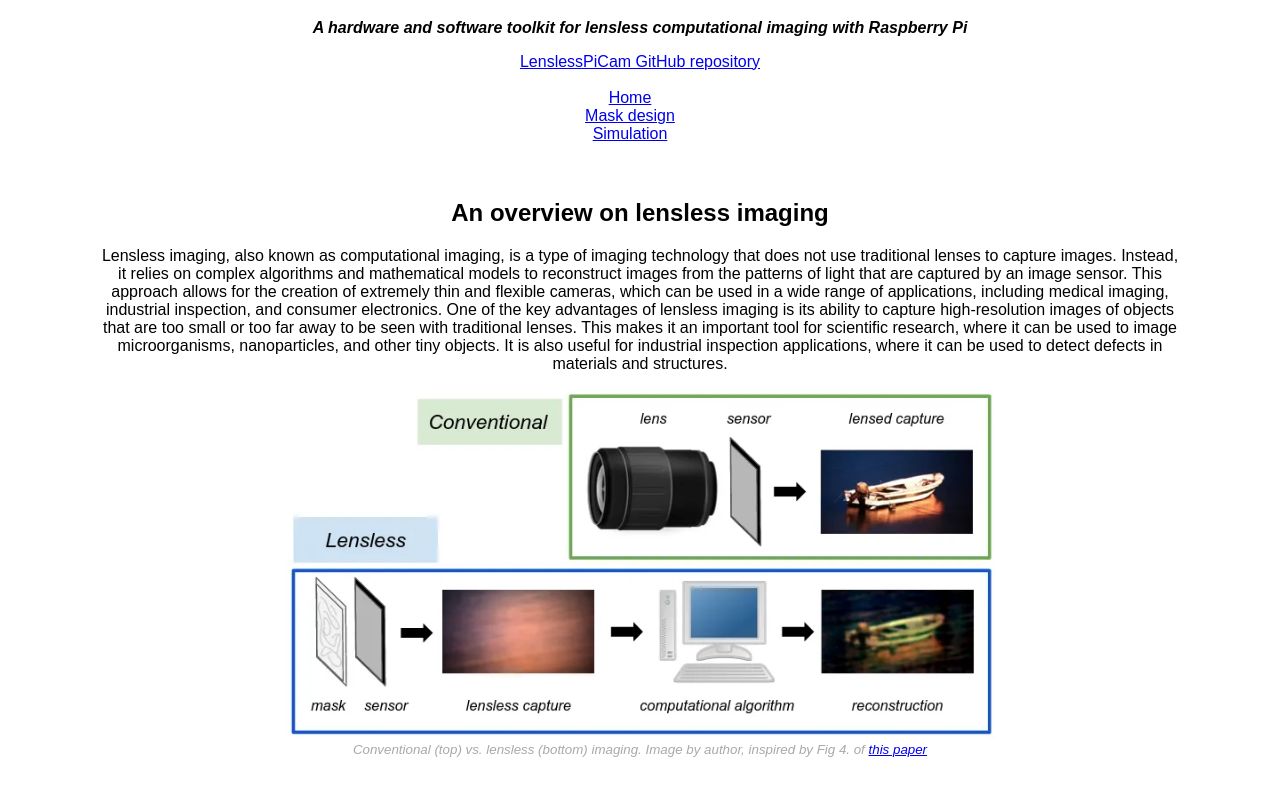
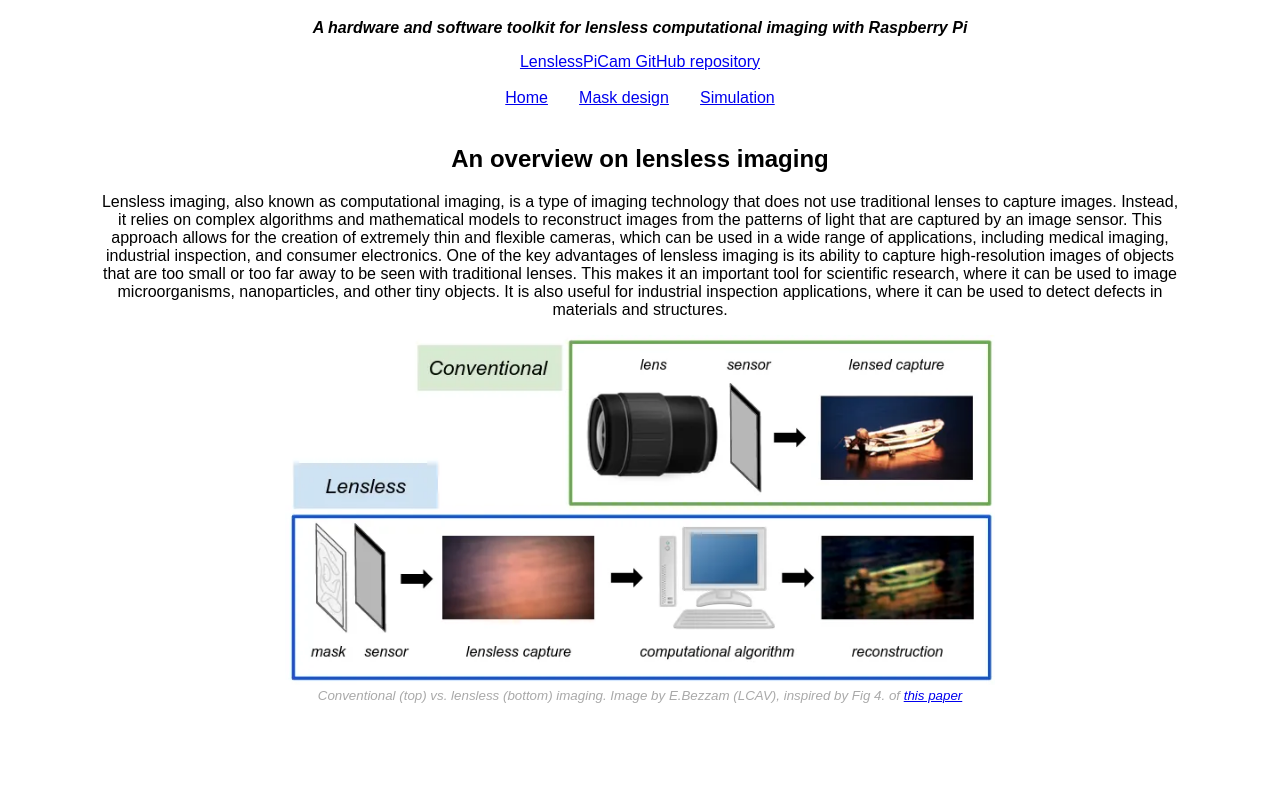
Before and after one commit to AF-55/LenslessPiCam.github.io, a plain HTML site: page index.html in a window 1280 px wide. Shown: the part 231-1026 px from the top of the page. Drawn offline with nearby package versions, Linux system fonts and the light colour scheme; some packages are replaced by stand-ins of ours.

Commit message:
spacing between page links

```diff
--- a/index.html
+++ b/index.html
@@ -48,8 +48,9 @@
     Click <a href="https://github.com/LCAV/LenslessPiCam">here</a> to take a look at the LenslessPiCam GitHub repository.
     -->
     <br><br>
-    <div style="margin-right: 20px;"><a href="/LenslessPiCamWeb/index.html">Home</a></div> <div style="margin-right: 20px;"><a href="/LenslessPiCamWeb/masks.html">Mask design</a></div> <div style="margin-right: 20px;"><a href="/LenslessPiCamWeb/simulation.html">Simulation</a></div>
-    <!--<a href="/LenslessPiCamWeb/index.html">Home</a> &nbsp;&nbsp; <a href="/LenslessPiCamWeb/masks.html">Mask design</a> &nbsp;&nbsp; <a href="/LenslessPiCamWeb/simulation.html">Simulation</a>-->
+    <a href="/LenslessPiCamWeb/index.html">Home</a> &nbsp;&nbsp;&nbsp;&nbsp;&nbsp;
+    <a href="/LenslessPiCamWeb/masks.html">Mask design</a> &nbsp;&nbsp;&nbsp;&nbsp;&nbsp;
+    <a href="/LenslessPiCamWeb/simulation.html">Simulation</a>
     <br><br>
 
     <h2>An overview on lensless imaging</h2>
@@ -59,7 +60,7 @@
     <!--<br>-->
     <figure>
         <img src="images/front_page/conventional_vs_lensless.png" height="350">
-        <figcaption>Conventional (top) vs. lensless (bottom) imaging. Image by author, inspired by Fig 4. of <a href="https://ieeexplore.ieee.org/stamp/stamp.jsp?tp=&arnumber=9076617">this paper</a></figcaption>
+        <figcaption>Conventional (top) vs. lensless (bottom) imaging. Image by E.Bezzam (LCAV), inspired by Fig 4. of <a href="https://ieeexplore.ieee.org/stamp/stamp.jsp?tp=&arnumber=9076617">this paper</a></figcaption>
     </figure>
 
 
```
